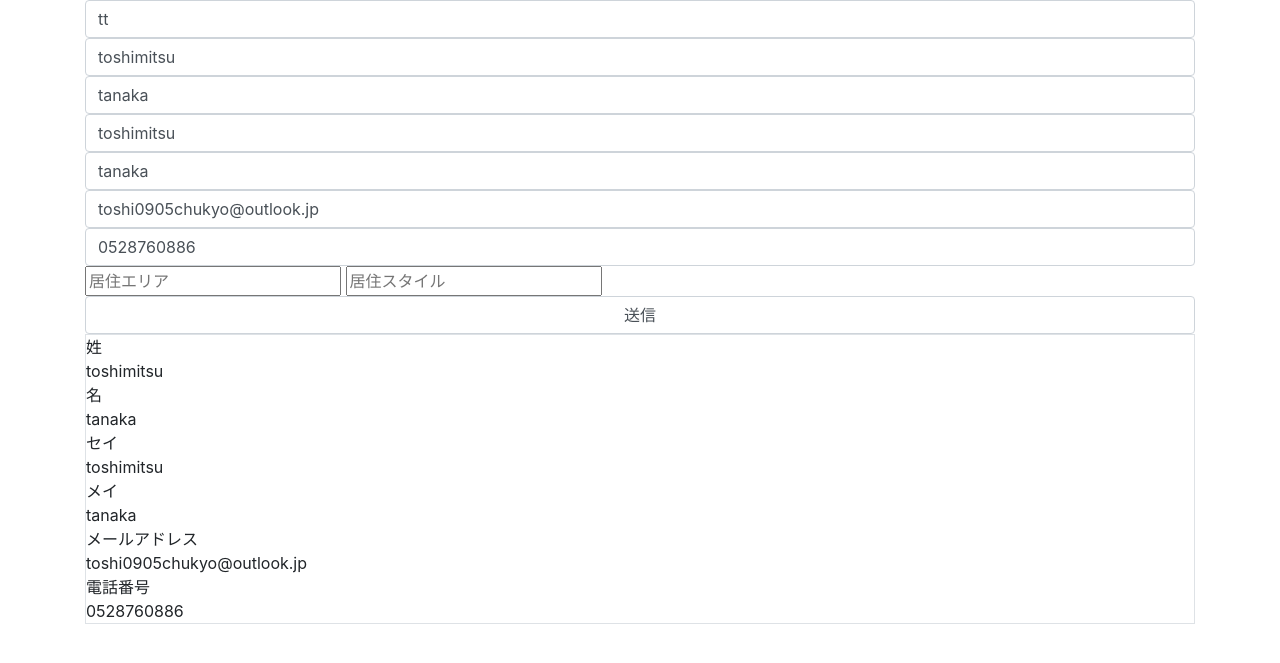
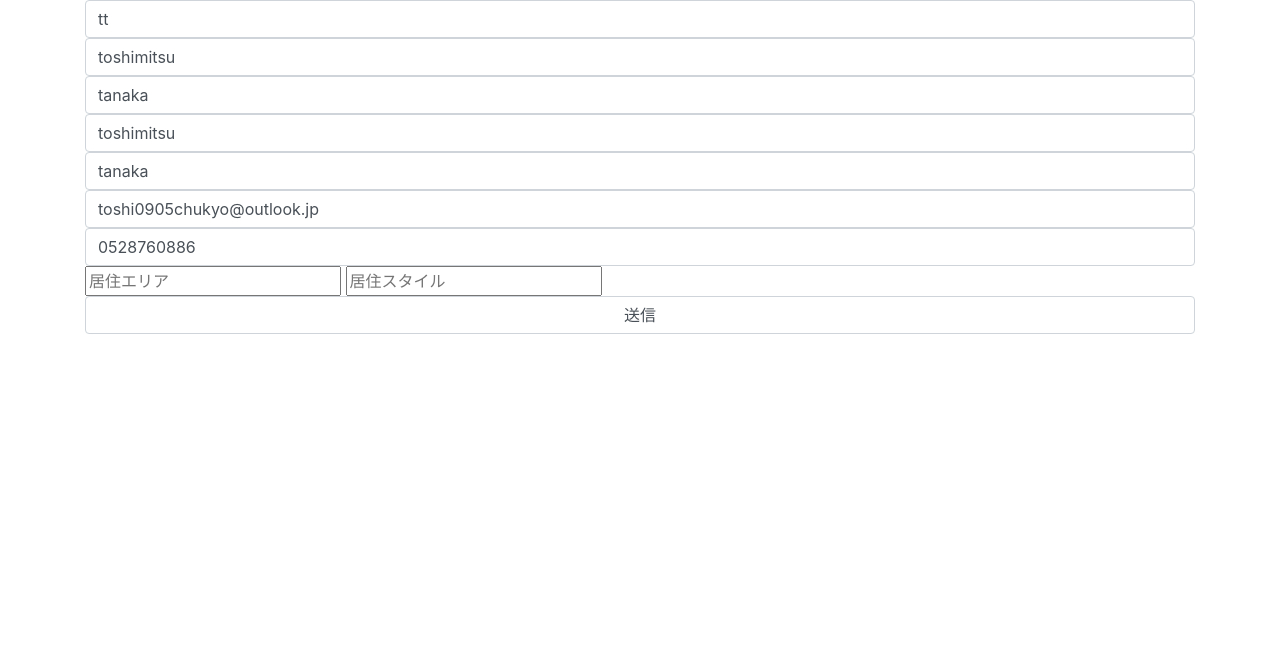
Before and after one commit to toshi0691/re_QAwebsite, a Django app: page /update_question_user/ in a window 1280 px wide. Shown: the top 663 px of the page. Run offline with Django 4.2, Linux system fonts and the light colour scheme; a user stored in the database is signed in; data comes from the database, SQL or seed files in the repository; both versions use the stored data as it was after the commit; some libraries are stand-ins or nearby versions.

Commit message:
回答者会員情報更新時エラー問題解消、回答者承認制仕様に多少の問題あり

```diff
--- a/re_QA/admin.py
+++ b/re_QA/admin.py
@@ -9,10 +9,10 @@
     list_editable   = ["approval"]
 
     def u_first_name(self,obj):
-        return obj.u.first_name
+        return obj.user.u_first_name
 
     def u_last_name(self,obj):
-        return obj.u.last_name
+        return obj.user.u_last_name
 
 
 
--- a/templates/re_QA/update_question_user.html
+++ b/templates/re_QA/update_question_user.html
@@ -33,28 +33,6 @@
             <input class="form-control" type="submit" value="送信">
         </form>
 
-        <div class="border">
-
-
-
-            <div>姓</div>
-
-            <div>{{ request.user.u_last_name }}</div>
-            <div>名</div>
-            <div>{{ request.user.u_first_name }}</div>
-            <div>セイ</div>
-            <div>{{ request.user.u_last_name_kana }}</div>
-            <div>メイ</div>
-            <div>{{ request.user.u_first_name_kana }}</div>
-            <div>メールアドレス</div>
-            <div>{{ request.user.email }}</div>
-            <div>電話番号</div>
-            <div>{{ request.user.phone_number }}</div>
-            {% if request.GET.answer %}
-            {% else %}
-            {% endif %}
-        </div>
-
     </main>
 </body>
 </html>
```
Also changed, not shown: users/forms.py (+10 -5 lines), db.sqlite3, re_QA/migrations/0001_initial.py, users/migrations/0001_initial.py.
